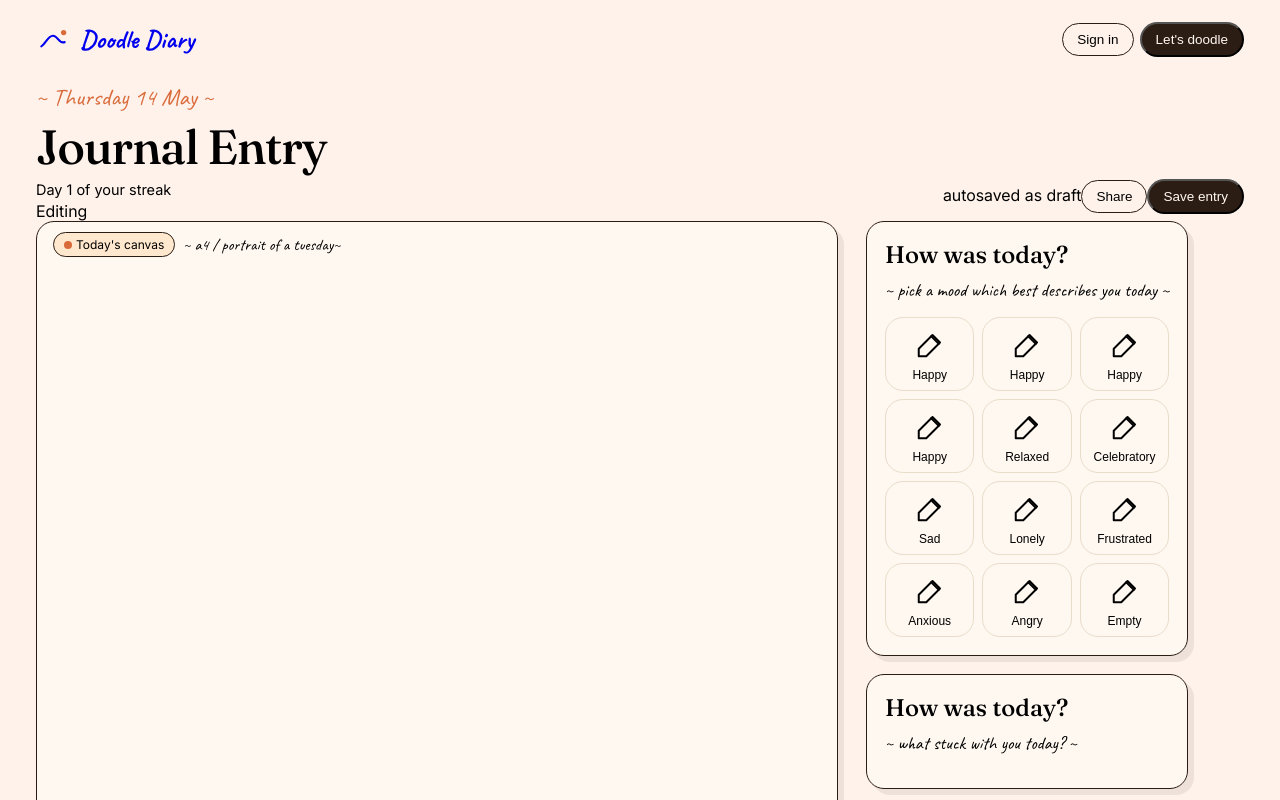
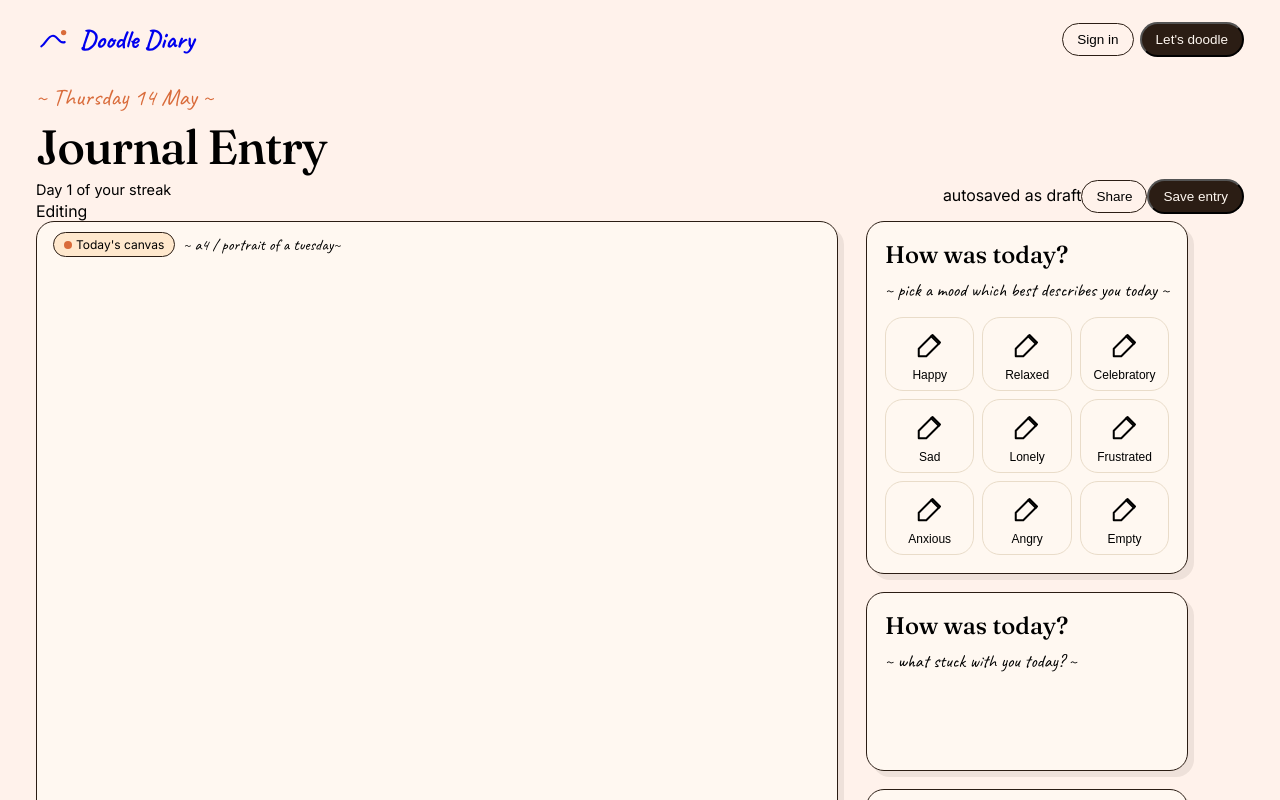
Before and after one commit to jess-yn/Doodle-Diary, a React (Vite) app: page /entry in a window 1280 px wide. Shown: the top 800 px of the page. Built offline with nearby package versions, Linux system fonts and the light colour scheme.

Commit message:
add input and textarea fields for moment and quote prompts on entry page

```diff
--- a/src/components/Button/ButtonIcon.css
+++ b/src/components/Button/ButtonIcon.css
@@ -39,4 +39,10 @@
     font-size: var(--font-size-2xs);
     text-transform: capitalize;
   }
+
+  &.active {
+    border-color: var(--color-brown-100);
+    background-color: var(--color-cream-200);
+    box-shadow: var(--box-shadow-dark);
+  }
 }
--- a/src/pages/Entry/Entry.css
+++ b/src/pages/Entry/Entry.css
@@ -27,3 +27,34 @@
   grid-template-columns: repeat(3, 1fr);
   gap: 0.5rem;
 }
+
+#moment {
+  resize: none;
+  border: none;
+
+  &:focus,
+  &:focus-visible,
+  &:focus-within {
+    border: none;
+    outline: none;
+  }
+
+  &:focus-within {
+    background-color: var(--color-cream-200);
+  }
+}
+
+#quote {
+  border: none;
+
+  &:focus,
+  &:focus-visible,
+  &:focus-within {
+    border: none;
+    outline: none;
+  }
+
+  &:focus-within {
+    background-color: var(--color-cream-200);
+  }
+}
--- a/src/pages/Entry/Entry.tsx
+++ b/src/pages/Entry/Entry.tsx
@@ -4,6 +4,7 @@ import { PencilIcon } from "../../components/icons/PencilIcon";
 import { ButtonIcon } from "../../components/Button/ButtonIcon";
 import { Button } from "../../components/Button/Button";
 import "./Entry.css";
+import { useState } from "react";
 
 const MOODS = {
   happy: <PencilIcon />,
@@ -18,6 +19,8 @@ const MOODS = {
 };
 
 export function Entry() {
+  const [activeMood, setActiveMood] = useState<keyof typeof MOODS>();
+
   const now: Date = new Date();
   const dateText = new Intl.DateTimeFormat("en-GB", {
     weekday: "long",
@@ -53,32 +56,14 @@ export function Entry() {
             subheading="pick a mood which best describes you today"
           >
             <div className="moods">
-              <ButtonIcon
-                icon={<PencilIcon />}
-                tooltip="happy"
-                variant="lg"
-                onClick={() => console.log("click")}
-              ></ButtonIcon>
-              <ButtonIcon
-                icon={<PencilIcon />}
-                tooltip="happy"
-                variant="lg"
-                onClick={() => console.log("click")}
-              ></ButtonIcon>
-              <ButtonIcon
-                icon={<PencilIcon />}
-                tooltip="happy"
-                variant="lg"
-                onClick={() => console.log("click")}
-              ></ButtonIcon>
-
               {Object.entries(MOODS).map(([key, value]) => (
                 <ButtonIcon
                   key={key}
                   icon={value}
                   tooltip={key}
                   variant="lg"
-                  onClick={() => console.log("click")}
+                  active={activeMood == key}
+                  onClick={() => setActiveMood(key as keyof typeof MOODS)}
                 ></ButtonIcon>
               ))}
             </div>
@@ -86,11 +71,20 @@ export function Entry() {
           <SectionCard
             heading="How was today?"
             subheading="what stuck with you today? "
-          ></SectionCard>
+          >
+            <textarea
+              name="moment"
+              id="moment"
+              maxLength={200}
+              rows={4}
+            ></textarea>
+          </SectionCard>
           <SectionCard
             heading="A line worth keeping"
             subheading="a motto, a lyric, a snippet overheard"
-          ></SectionCard>
+          >
+            <input name="quote" id="quote" type="text" />
+          </SectionCard>
         </div>
       </div>
     </>
--- a/src/styles/global.css
+++ b/src/styles/global.css
@@ -94,6 +94,12 @@ a {
   }
 }
 
+input,
+textarea {
+  width: 100%;
+  background-color: transparent;
+}
+
 .accent {
   font-style: italic;
   color: var(--color-accent);
--- a/src/styles/variables.css
+++ b/src/styles/variables.css
@@ -57,7 +57,7 @@
 
   /* box shadow */
   --box-shadow: 6px 6px 0 0 rgba(43, 29, 20, 0.08);
-  --box-shadow-dark: 6px 6px 0 0 rgba(43, 29, 20, 0.1);
+  --box-shadow-dark: 3px 3px 0 0 rgba(43, 29, 20, 1);
 
   /* breakpoints */
   --tablet-breakpoint: 980px;
```
